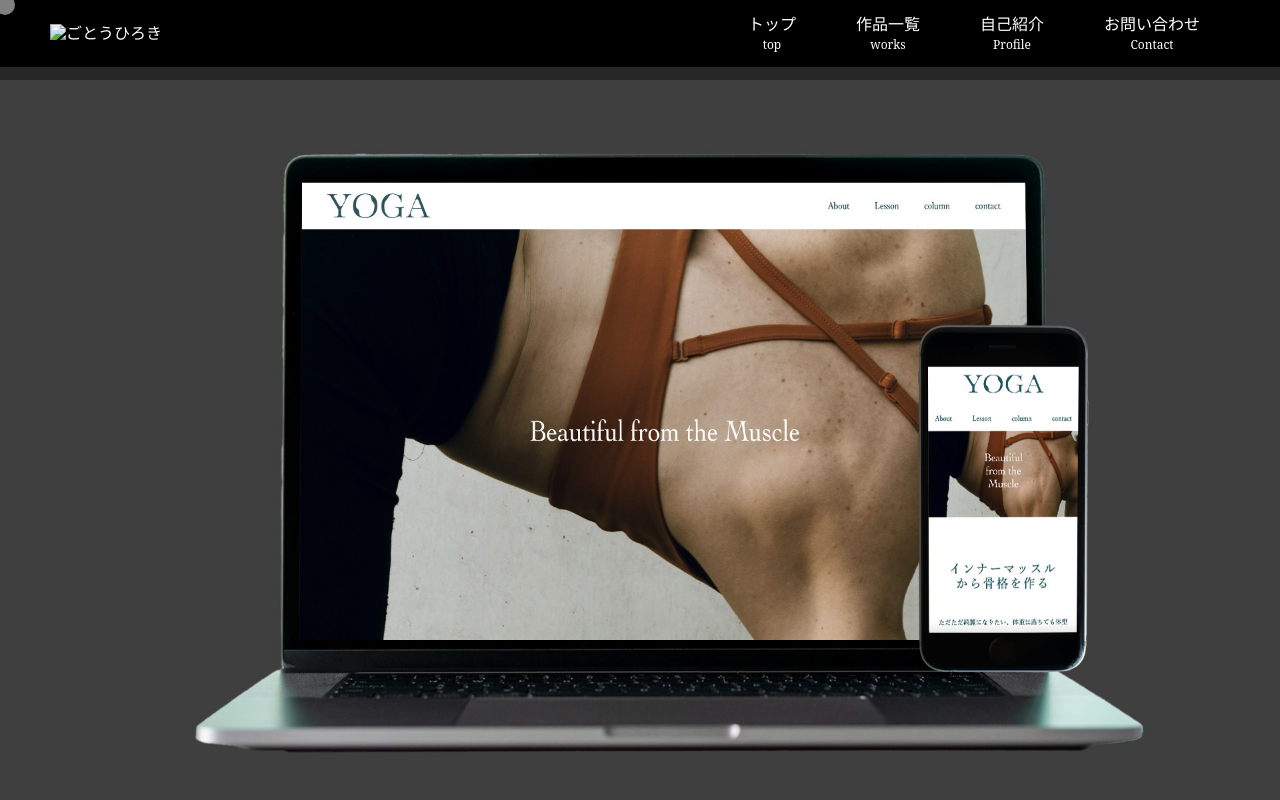
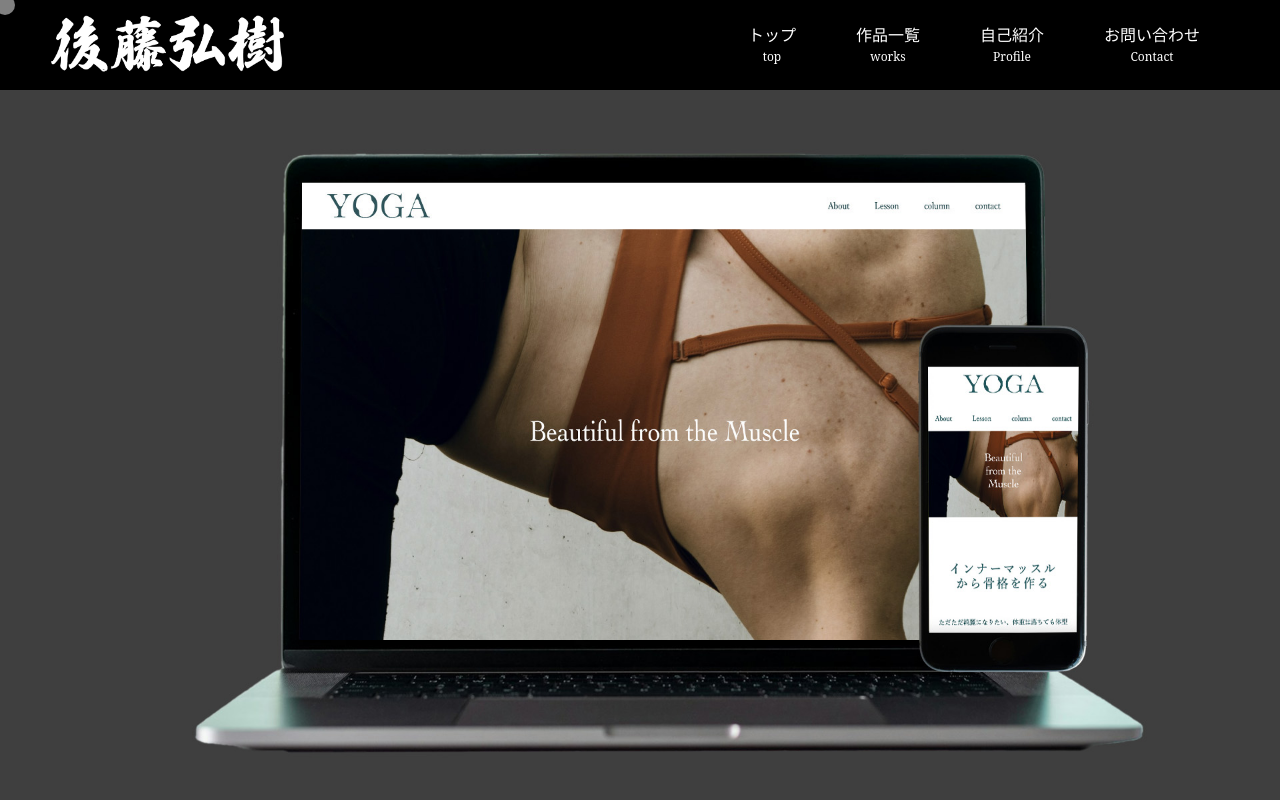
Before and after one commit to gohitoki/Goto-Hiroki_portfolio, a plain HTML site: page works/index.html in a window 1280 px wide. Shown: the top 800 px of the page. Drawn offline with Linux system fonts and the light colour scheme; some packages are replaced by stand-ins of ours; the site is published under a folder, as on GitHub Pages, so addresses that start at the root find nothing; a web font is replaced by a local one.

Commit message:
Update index.html
ロゴ画像修正

```diff
--- a/works/index.html
+++ b/works/index.html
@@ -23,7 +23,7 @@
 	<header>
 		<div class="header_flex">
 			<div class="logo">
-				<img src="/asset/img/logo.png" alt="ごとうひろき">
+				<img src="../asset/img/logo.png" alt="ごとうひろき">
 			</div>
 			<div class="header_menu">
 				<ul>
```
